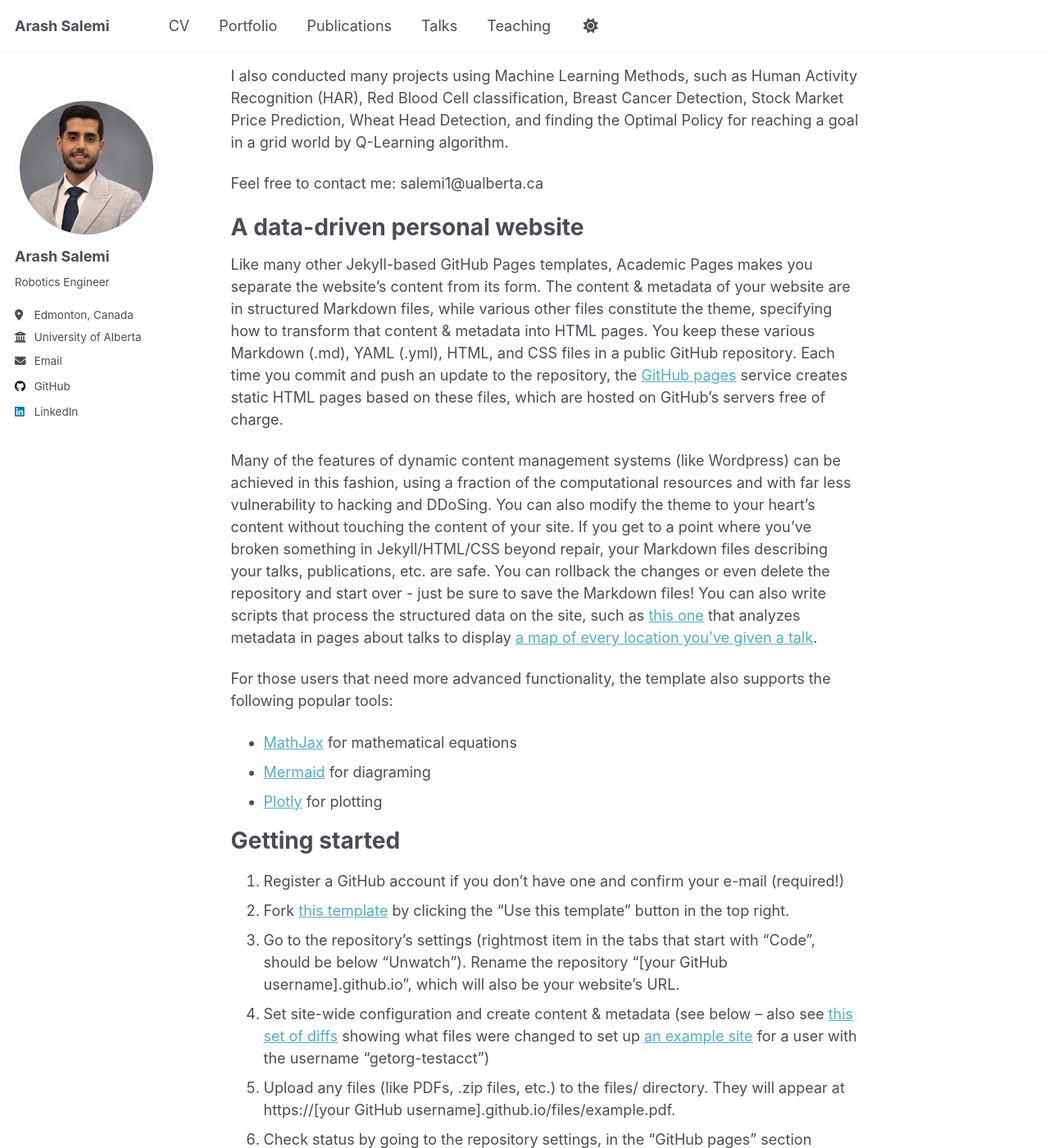
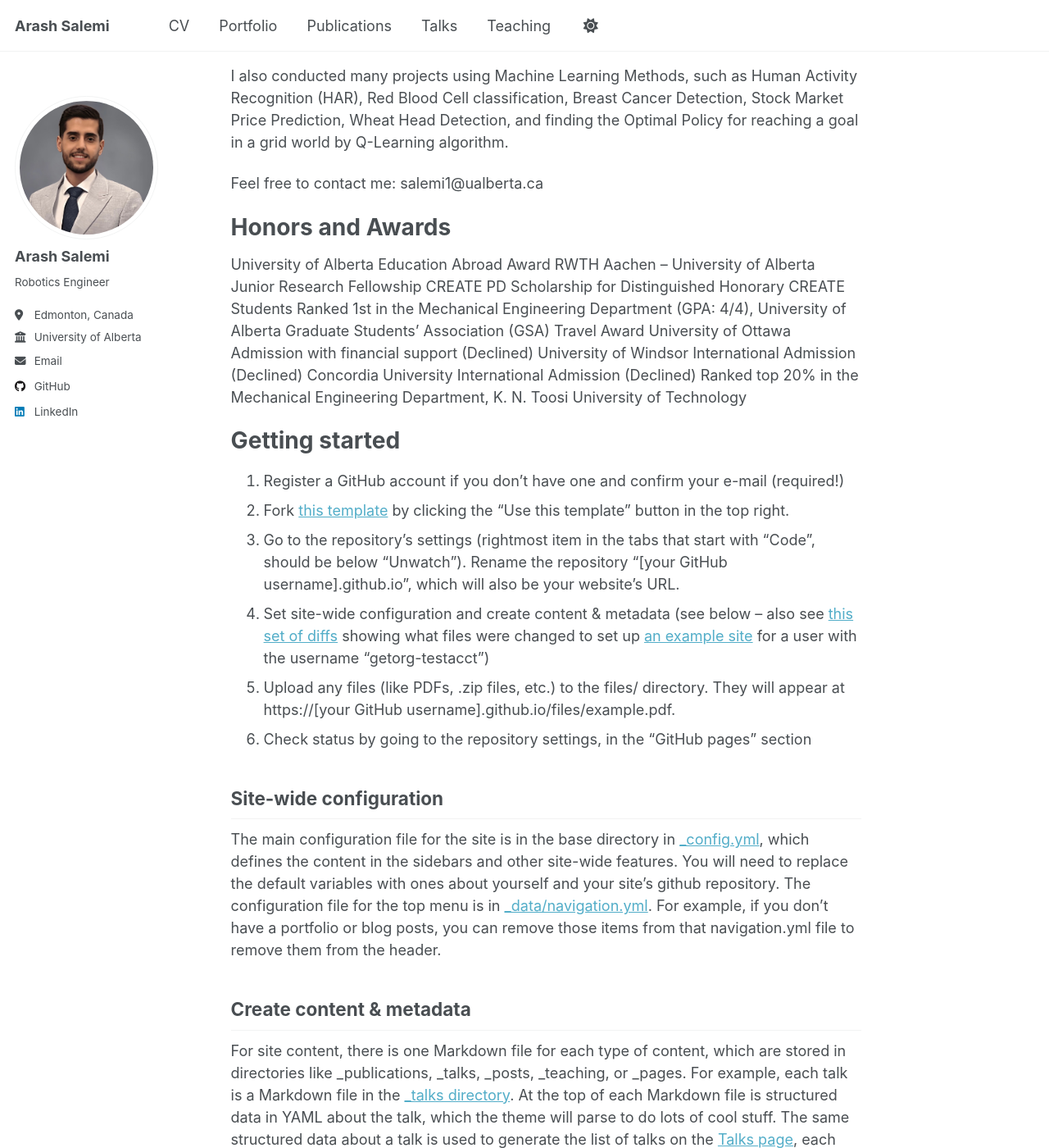
Before and after one commit to arash-salemi/arash-salemi.github.io, a Jekyll site: the page built from _pages/about.md, in a window 1280 px wide and 1400 px high, scrolled down 379 px. Shown: the whole window at 82% size. Built offline with Jekyll 4.4.1, drawn with Linux system fonts in a browser that asks for light colours; a script that is not in the unit is left out.

Commit message:
Update about.md

```diff
--- a/_pages/about.md
+++ b/_pages/about.md
@@ -15,16 +15,17 @@ I also conducted many projects using Machine Learning Methods, such as Human Act
 
 Feel free to contact me: salemi1@ualberta.ca
 
-A data-driven personal website
+Honors and Awards
 ======
-Like many other Jekyll-based GitHub Pages templates, Academic Pages makes you separate the website's content from its form. The content & metadata of your website are in structured Markdown files, while various other files constitute the theme, specifying how to transform that content & metadata into HTML pages. You keep these various Markdown (.md), YAML (.yml), HTML, and CSS files in a public GitHub repository. Each time you commit and push an update to the repository, the [GitHub pages](https://pages.github.com/) service creates static HTML pages based on these files, which are hosted on GitHub's servers free of charge.
-
-Many of the features of dynamic content management systems (like Wordpress) can be achieved in this fashion, using a fraction of the computational resources and with far less vulnerability to hacking and DDoSing. You can also modify the theme to your heart's content without touching the content of your site. If you get to a point where you've broken something in Jekyll/HTML/CSS beyond repair, your Markdown files describing your talks, publications, etc. are safe. You can rollback the changes or even delete the repository and start over - just be sure to save the Markdown files! You can also write scripts that process the structured data on the site, such as [this one](https://github.com/academicpages/academicpages.github.io/blob/master/talkmap.ipynb) that analyzes metadata in pages about talks to display [a map of every location you've given a talk](https://academicpages.github.io/talkmap.html).
-
-For those users that need more advanced functionality, the template also supports the following popular tools:
-- [MathJax](https://www.mathjax.org/) for mathematical equations
-- [Mermaid](https://mermaid.js.org/) for diagraming
-- [Plotly](https://plotly.com/javascript/) for plotting
+University of Alberta Education Abroad Award
+RWTH Aachen – University of Alberta Junior Research Fellowship
+CREATE PD Scholarship for Distinguished Honorary CREATE Students
+Ranked 1st in the Mechanical Engineering Department (GPA: 4/4), University of Alberta
+Graduate Students’ Association (GSA) Travel Award
+University of Ottawa Admission with financial support (Declined)
+University of Windsor International Admission (Declined)
+Concordia University International Admission (Declined)
+Ranked top 20% in the Mechanical Engineering Department, K. N. Toosi University of Technology
 
 Getting started
 ======
```
